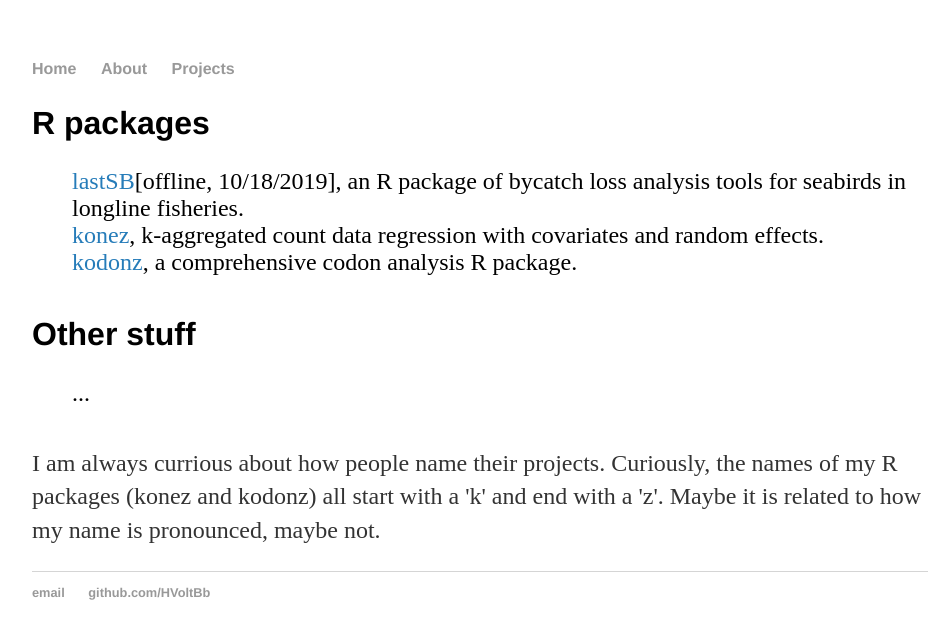
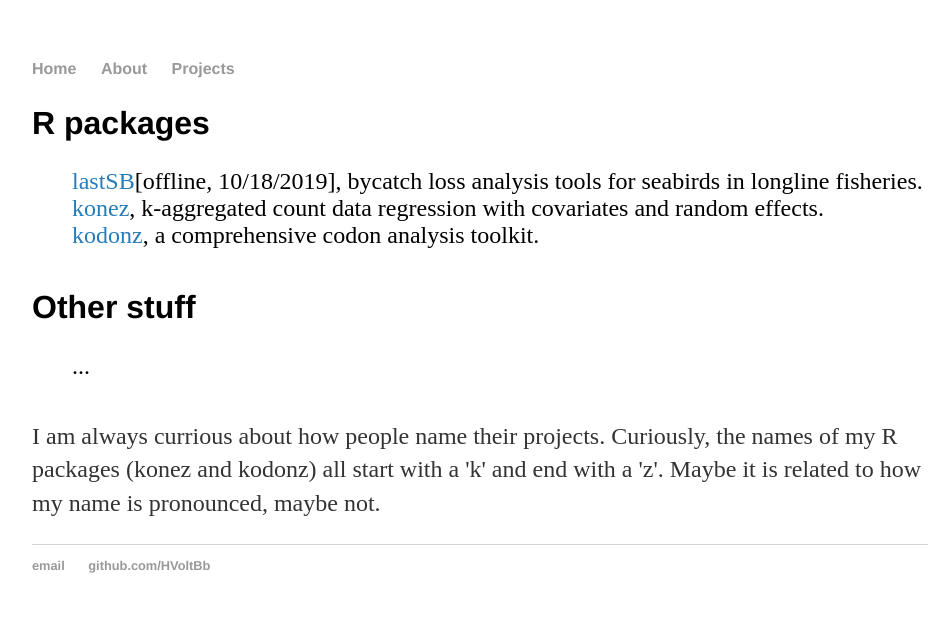
Before and after one commit to HVoltBb/HVoltBb.github.io, a Jekyll site: the page built from projects/index.html, in a window 1280 px wide. Shown: the top 639 px of the page, without its empty margins (160-1112 px from the left). Built offline with Jekyll 4.4.1, drawn with Linux system fonts in a browser that asks for light colours.

Commit message:
Update index.html

```diff
--- a/projects/index.html
+++ b/projects/index.html
@@ -4,9 +4,9 @@ title: Projects
 ---
 <h2>R packages</h2>
 <ul class='stuff'>
-	<li><a href="https://hvoltbb.github.io/lastSB/" target="_blank">lastSB</a>[offline, 10/18/2019], an R package of bycatch loss analysis tools for seabirds in longline fisheries.</li>
+	<li><a href="https://hvoltbb.github.io/lastSB/" target="_blank">lastSB</a>[offline, 10/18/2019], bycatch loss analysis tools for seabirds in longline fisheries.</li>
 	<li><a href="https://hvoltbb.github.io/konez/" target="_blank">konez</a>, k-aggregated count data regression with covariates and random effects.</li>
-	<li><a href="https://hvoltbb.github.io/kodonz/" target="_blank">kodonz</a>, a comprehensive codon analysis R package.</li>
+	<li><a href="https://hvoltbb.github.io/kodonz/" target="_blank">kodonz</a>, a comprehensive codon analysis toolkit.</li>
 </ul>
 <h2>Other stuff</h2>
 <ul class='stuff'>
```
